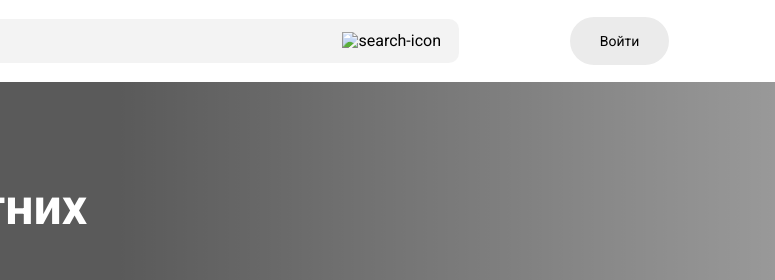
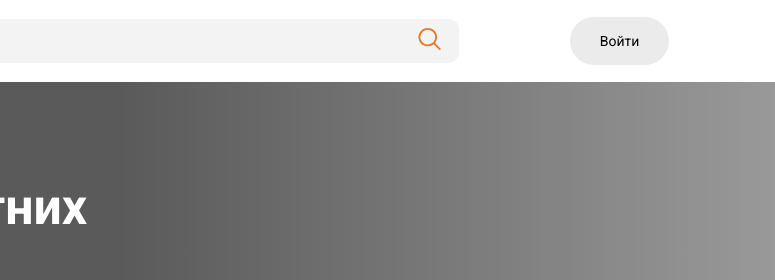
Before and after one commit to ArtemAndZakhar/index.eat, a plain HTML site: page index.html in a window 1280 px wide. Shown: the top 280 px of the page, 408-1183 px from the left. Drawn offline with Linux system fonts and the light colour scheme; the site is published under a folder, as on GitHub Pages, so addresses that start at the root find nothing; a script that the page names is missing.

Commit message:
Add files via upload

```diff
--- a/index.html
+++ b/index.html
@@ -20,7 +20,7 @@
         <form action="#" class="search-form">
             <input class="search-input" type="search" placeholder="Блюда">
             <button class="search-button">
-                <img src="/img/search-icon.svg" alt="search-icon" class="search-icon">
+                <img src="img/search-icon.svg" alt="search-icon" class="search-icon">
             </button>
         </form>
         <div class="auth">
```
